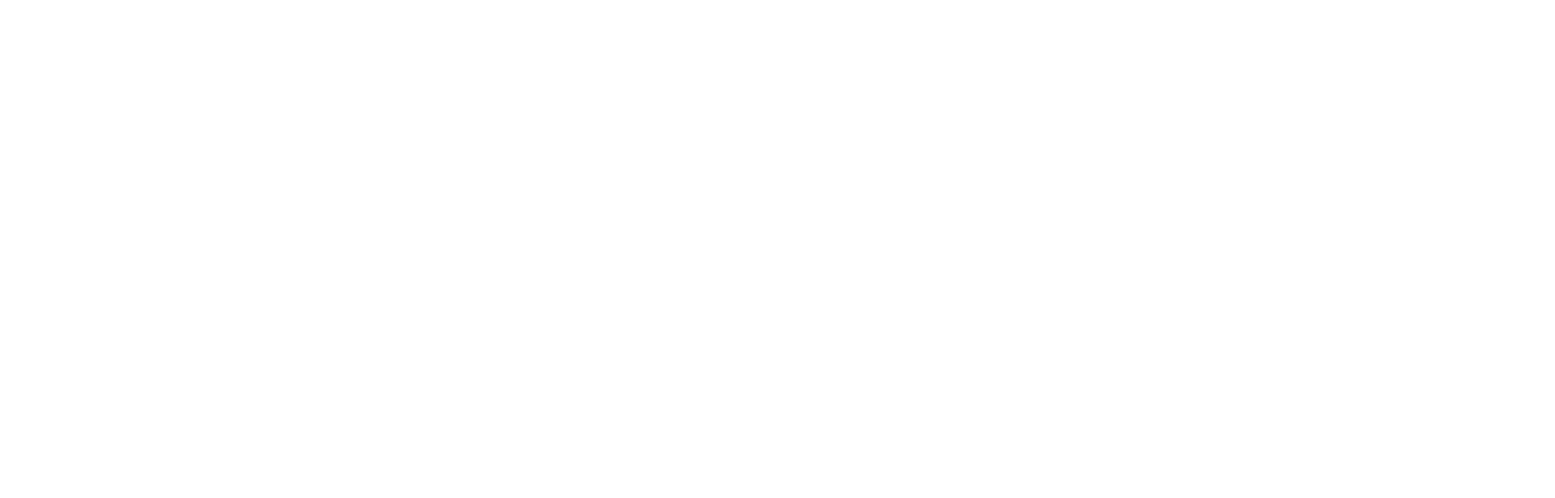
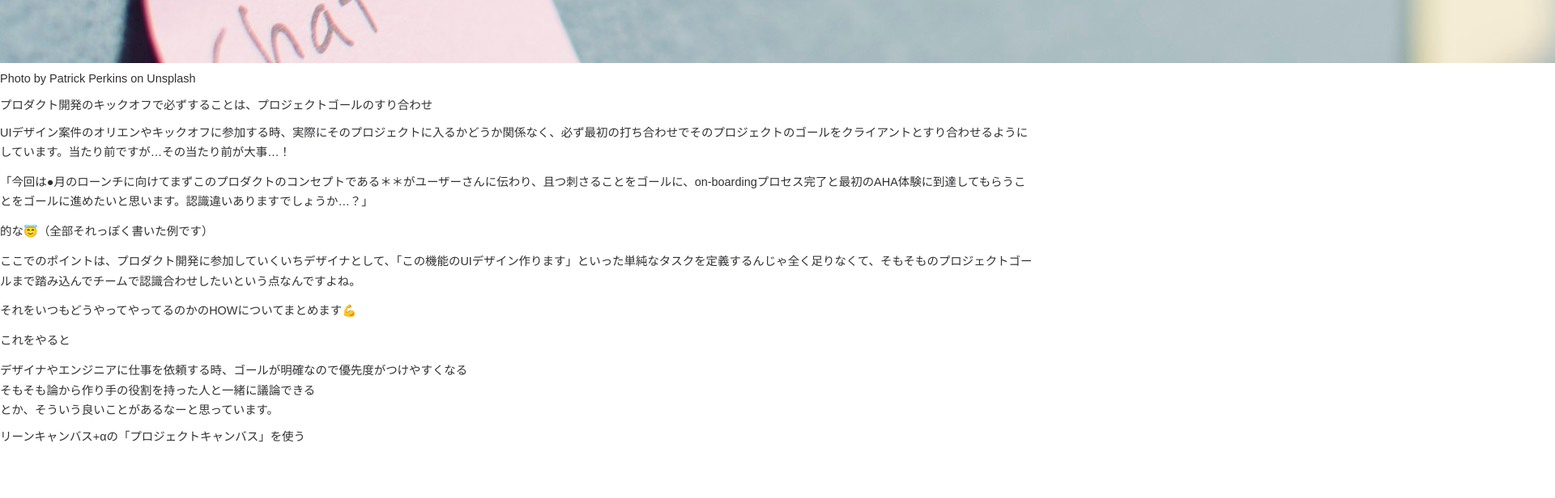
Before and after one commit to yinm/trace-portfolio, a React (Create React App) app: page / in a window 1280 px wide. Shown: the part 2120-2736 px from the top of the page at 81% size, 1920 px wide, since content can reach past the window. Before the commit the page ends 800 px from the top, so only its background shows below. Built offline with nearby package versions, Linux system fonts and the light colour scheme; the HTML template or start-up script is replaced by a standard one.

Commit message:
Add HTML

```diff
--- a/src/App.js
+++ b/src/App.js
@@ -1,5 +1,6 @@
 import React, { Component } from 'react';
 import { Header } from './components/Header'
+import { Article } from './components/Article'
 import { Footer } from './components/Footer'
 
 import './App.css';
@@ -9,6 +10,7 @@
     return (
       <div>
         <Header/>
+        <Article />
         <Footer/>
       </div>
     )
--- /dev/null
+++ b/src/components/Article/index.js
@@ -0,0 +1,100 @@
+import React, { Component } from 'react'
+
+export class Article extends Component {
+  render() {
+    return (
+      <div className="l-blog__main p-article">
+        <h1 className="p-article__title"> プロジェクトの最初に、Project Canvas（プロジェクトキャンバス）を作ろう </h1>
+        <div className="p-article__info">
+          <span className="p-article__date"> 2017.11.26 </span>
+          <span className="p-article__category"></span>
+        </div>
+        <div className="p-article__content">
+          <p>
+            <img src="/coverImage-419cd37d.jpg" alt="cover image" />
+             Photo by Patrick Perkins on Unsplash
+          </p>
+
+          <h1>プロダクト開発のキックオフで必ずすることは、プロジェクトゴールのすり合わせ</h1>
+          <p>
+            UIデザイン案件のオリエンやキックオフに参加する時、実際にそのプロジェクトに入るかどうか関係なく、必ず最初の打ち合わせでそのプロジェクトのゴールをクライアントとすり合わせるようにしています。当たり前ですが…その当たり前が大事…！
+          </p>
+          <p>
+            <strong>「今回は●月のローンチに向けてまずこのプロダクトのコンセプトである＊＊がユーザーさんに伝わり、且つ刺さることをゴールに、on-boardingプロセス完了と最初のAHA体験に到達してもらうことをゴールに進めたいと思います。認識違いありますでしょうか…？」</strong>
+          </p>
+          <p>
+            的な😇（全部それっぽく書いた例です）
+          </p>
+          <p>
+            ここでのポイントは、プロダクト開発に参加していくいちデザイナとして、
+            <strong>「この機能のUIデザイン作ります」といった単純なタスクを定義するんじゃ全く足りなくて、そもそものプロジェクトゴールまで踏み込んでチームで認識合わせしたいという点</strong>
+            なんですよね。
+          </p>
+          <p>
+            それをいつもどうやってやってるのかのHOWについてまとめます💪
+          </p>
+          <p>
+            これをやると
+          </p>
+          <ul>
+            <li>デザイナやエンジニアに仕事を依頼する時、ゴールが明確なので優先度がつけやすくなる</li>
+            <li>そもそも論から作り手の役割を持った人と一緒に議論できる</li>
+          </ul>
+          <p>とか、そういう良いことがあるなーと思っています。</p>
+
+          <h1>リーンキャンバス+αの「プロジェクトキャンバス」を使う</h1>
+          <p>
+            <a href="/projectCanvas_01-a46eb09b.png">
+              <img src="/projectCanvas_01-a46eb09b.png" alt="プロジェクトキャンバス" />
+            </a>
+            ※クリックすると拡大するよ
+          </p>
+          <p>
+            リーンキャンバスってご存知の方も多いと思いますが、私の場合これに「プロジェクトゴール」というのをくっつけ、「プロジェクトキャンバス」と呼んで使っています。 これは前職で
+            <a href="https://about.me/mikihirocks">藤井さん（現・ザッパラス）</a>
+            がやっていたことを真似しています。🙏
+          </p>
+          <p>とはいえ、最初に埋めるのはリーンキャンバスの内容なので、それを先に見ていきましょう🙋</p>
+          <h3>リーンキャンバスの項目</h3>
+          <p>
+            プロダクトやチームによって埋めやすい場所が変わると思うので、
+            <strong>埋めやすい場所から埋めていく</strong>
+             のがミソです。
+            <strong>逆に、埋めにくかったり確かでないことを書かねばならないところはそのプロジェクトで早々に検証したいところですよね。</strong>
+            (←これ大事)
+          </p>
+          <ul>
+            <li>ターゲットユーザー（2. 顧客セグメント）</li>
+            <li>ターゲットユーザーの課題（1. Problems）</li>
+            <li>ソリューション</li>
+          </ul>
+          <p>
+            Keynoteで作ることもありますが、Slackに貼っつけておきたいので大体スプレッドシートで作ります。
+            <a href="#">フォーマットはこちら</a>
+          </p>
+          <h3>プロダクト開発は検証を進めていくこと – どこが今一番の「不確かなこと」なのか？</h3>
+          <p>
+            リーンキャンバスを活用した仮説検証の考え方はUmadaさんのこちらのスライドがとっても分かりやすいです。前職でも何度も共有しました。
+          </p>
+          <p>
+            <iframe src="//www.slideshare.net/slideshow/embed_code/key/iAwaDAum23nWi7" width="595" height="485" frameborder="0" marginwidth="0" marginheight="0" scrolling="no" style={{border: '1px solid #CCC', borderWidth: '1px', marginBottom: '5px', maxWidth: '100%'}} allowfullscreen> </iframe>
+          </p>
+          <div style={{marginBottom: '5px'}}> <strong> <a href="//www.slideshare.net/takaumada/good-hypothesis-for-lean-startup" title="リーンスタートアップにおける良い仮説、悪い仮説" target="_blank">リーンスタートアップにおける良い仮説、悪い仮説</a> </strong> from <strong><a href="https://www.slideshare.net/takaumada" target="_blank">Takaaki Umada</a></strong> </div>
+          <p></p>
+          <p>
+            私は、
+            <strong>ここで検証したいと思ったところか、大本のKGIをプロジェクトゴールに入れます。</strong>
+          </p>
+          <p>
+            本来なら具体的なシートをお見せして例を出したいんですが、ブログで公開しちゃえる例がない…こういったお題で話す機会があったら呼んでください。。🙏
+          </p>
+
+        </div>
+        <ul className="p-articleSocial">
+          <li className="twitter">Twitter</li>
+          <li className="facebook">Facebook</li>
+        </ul>
+      </div>
+    )
+  }
+}
```
